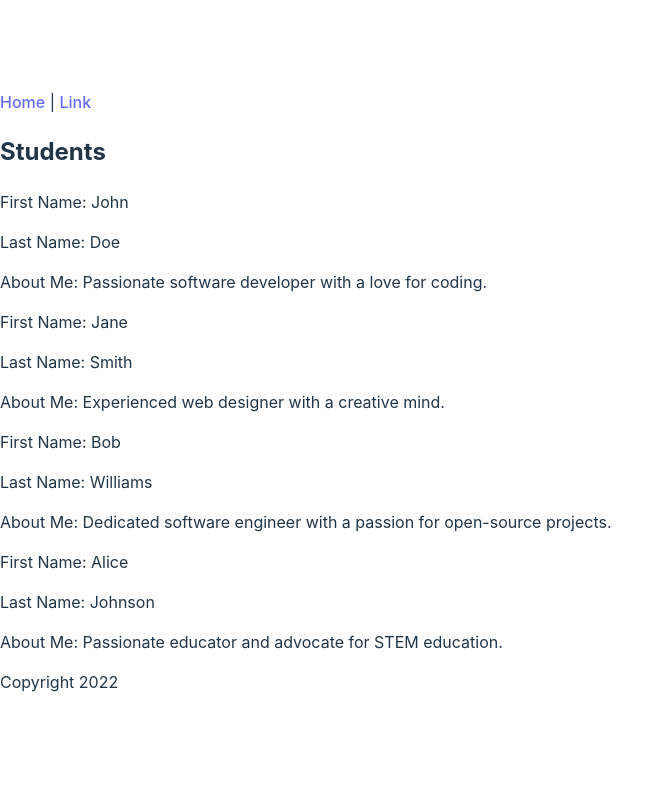
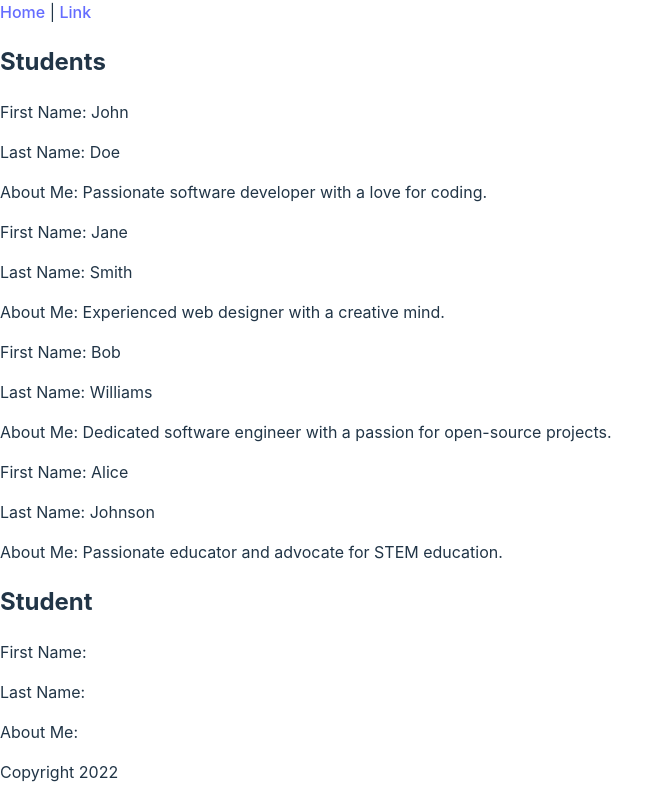
Before and after one commit to GageHoechst/online-resume, a React (Vite) app: page / in a window 1280 px wide. Shown: the whole page, without its empty margins (0-669 px from the left). Built offline with nearby package versions, Linux system fonts and the light colour scheme.

Commit message:
added the show action

```diff
--- a/src/Content.jsx
+++ b/src/Content.jsx
@@ -1,4 +1,5 @@
 import { ResumeIndex } from "./ResumeIndex";
+import { ResumeShow } from "./ResumeShow";
 
 const resumes = [
   {
@@ -63,6 +64,7 @@ export function Content() {
   return (
     <main>
       <ResumeIndex resumes={resumes} />
+      <ResumeShow resume={resumes} />
     </main>
   );
 }
--- a/src/ResumeShow.jsx
+++ b/src/ResumeShow.jsx
@@ -1,7 +1,11 @@
-export function Resumeshow() {
+/* eslint-disable react/prop-types */
+export function ResumeShow(props) {
   return (
     <div>
-      <h1></h1>
+      <h2>Student</h2>
+      <p>First Name: {props.resume.firstName}</p>
+      <p>Last Name: {props.resume.lastName}</p>
+      <p>About Me: {props.resume.shortBio}</p>
     </div>
   );
 }
```
